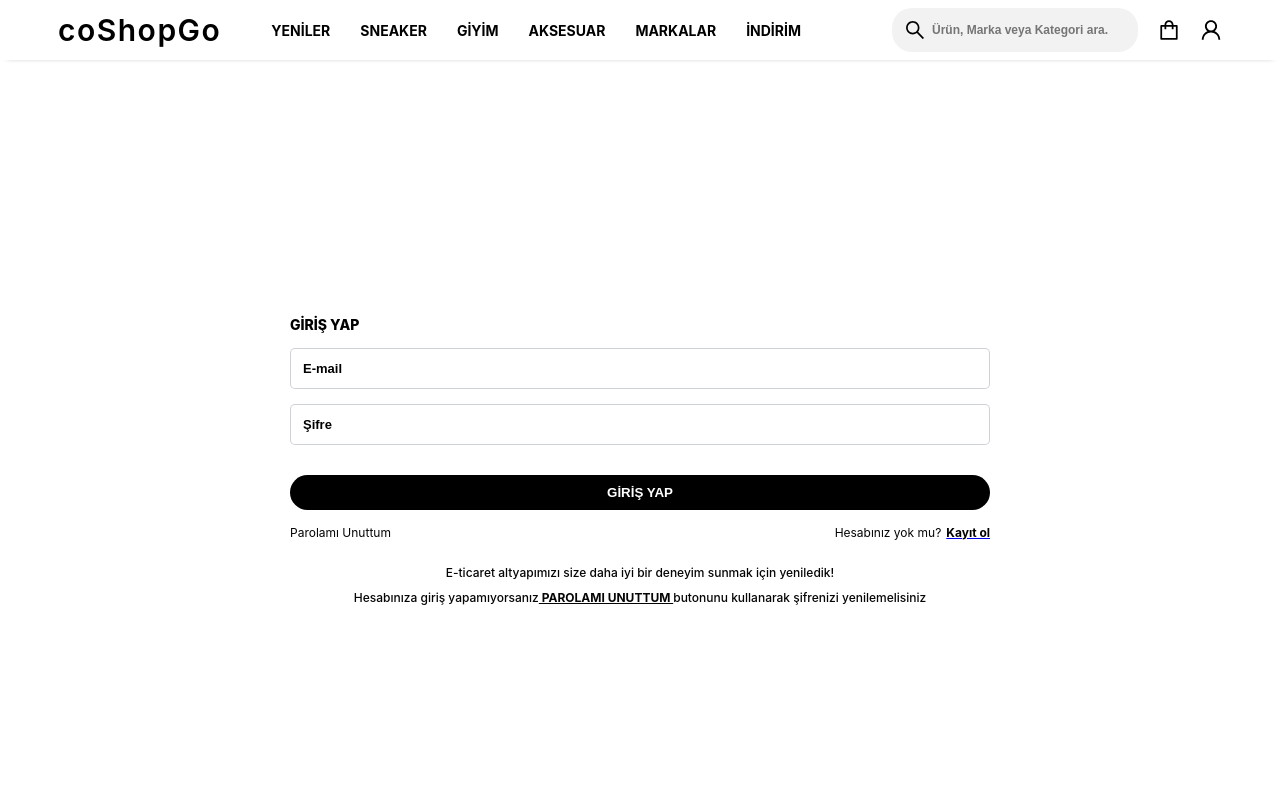
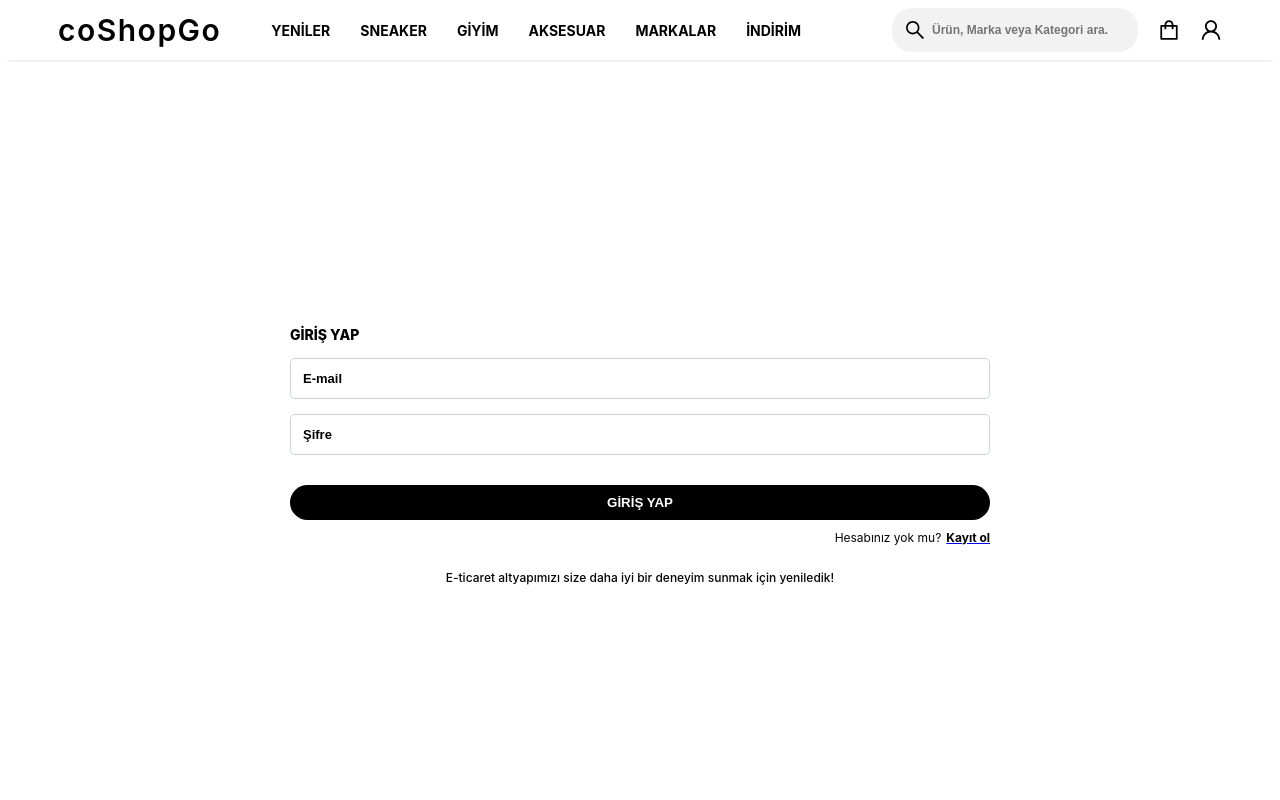
Before and after one commit to Development-Flows/coShopGo, a Next.js app in the folder apps/web/: page /account/login in a window 1280 px wide. Shown: the top 800 px of the page. Built offline with nearby package versions, Linux system fonts and the light colour scheme.

Commit message:
formik and yup added. Enabled on login and register pages.

```diff
--- a/apps/web/components/Footer/index.js
+++ b/apps/web/components/Footer/index.js
@@ -64,13 +64,13 @@ const Footer = () => {
       <div className={styles.footerContainer}>
         <div className={styles.footerWrapper}>
           {footerData.allItems.map((item, index) => (
-            <div className={styles.footerArea}>
+            <div key={index} className={styles.footerArea}>
               <div className={styles.titles} key={index}>
                 {item.title}
               </div>
               <div className={styles.subItems}>
-                {item.items.map((x) => (
-                  <div className={styles.subText}>{x.text}</div>
+                {item.items.map((x, index) => (
+                  <div key={index} className={styles.subText}>{x.text}</div>
                 ))}
               </div>
             </div>
--- a/apps/web/package.json
+++ b/apps/web/package.json
@@ -13,11 +13,13 @@
     "antd": "^5.0.3",
     "api": "*",
     "classnames": "^2.3.2",
+    "formik": "^2.2.9",
     "next": "13.0.0",
     "react": "^18.2.0",
     "react-dom": "^18.2.0",
     "react-icons": "^4.7.1",
-    "swiper": "^8.4.5"
+    "swiper": "^8.4.5",
+    "yup": "^0.32.11"
   },
   "devDependencies": {
     "@babel/core": "^7.0.0",
--- a/apps/web/pages/account/login/index.js
+++ b/apps/web/pages/account/login/index.js
@@ -1,40 +1,86 @@
 import Link from "next/link";
 import styles from "./login.module.css";
+import { Formik } from "formik";
+import * as Yup from "yup";
 
 const Login = () => {
   return (
+    <Formik
+      initialValues={{
+        email: "",
+        password: "",
+      }}
+      validationSchema={Yup.object({
+        email: Yup.string()
+          .email()
+          .required("Lütfen geçerli e-mail adresi giriniz."),
+        password: Yup.string().required("Lütfen şifrenizi giriniz."),
+      })}
+      onSubmit={(values, { resetForm, setSubmitting }) => {
+        //  console.log("values::::::", values);
+        setTimeout(() => {
+          resetForm();
+          setSubmitting(false);
+        }, 1000);
+      }}
+    >
+       {({
+            values,
+            errors,
+            handleChange,
+            handleSubmit,
+            handleReset,
+            isSubmitting,
+            touched,
+          }) => (
             <div className={styles.loginContainer}>
             <div className={styles.loginWrapper}>
               <div className={styles.loginText}>GİRİŞ YAP</div>
-        <form className={styles.loginForm}>
-          <input className={styles.mail} type="text" placeholder="E-mail" />
+              <form onSubmit={handleSubmit} className={styles.loginForm}>
+              {errors.email && touched.email && (
+                <div className={styles.loginErrors}>{errors.email}</div>
+              )}
+              <label htmlFor="email"></label>
+                <input
+                className={styles.mail}
+                id="email"
+                type="email"
+                placeholder="E-mail"
+                value={values.email}
+                onChange={handleChange}
+                />
+                 {errors.password && touched.password && (
+                <div className={styles.loginErrors}>{errors.password}</div>
+              )}
+                <label htmlFor="password"></label>
                 <input
                   className={styles.password}
+                  id="password"
                   type="password"
                   placeholder="Şifre"
+                  value={values.password}
+                  onChange={handleChange}
                 />
-          <button className={styles.loginBtn}>GİRİŞ YAP</button>
+                <button type="submit"
+                disabled={isSubmitting}
+                className={styles.loginBtn}>GİRİŞ YAP</button>
               </form>
-        <div className={styles.subInfo}>
-          <div className={styles.forgotPassword}>Parolamı Unuttum</div>
-          <div className={styles.accountInfo}>
-            Hesabınız yok mu?
-            <Link href="/account/register"><span className={styles.registerRedirect}>Kayıt ol</span></Link>
+                <div className={styles.accountInfo}> Hesabınız yok mu?
+                  <Link href="/account/register">
+                    <span className={styles.registerRedirect}>Kayıt ol</span>
+                  </Link>
                 </div>
-        </div>
+
               <div className={styles.loginInfoContainer}>
                 <div className={styles.loginInfo}>
                   E-ticaret altyapımızı size daha iyi bir deneyim sunmak için
                   yeniledik!
                 </div>
-          <div className={styles.loginInfoTwo}>
-            Hesabınıza giriş yapamıyorsanız
-            <span className={styles.smallInfo}> PAROLAMI UNUTTUM </span>
-            butonunu kullanarak şifrenizi yenilemelisiniz
               </div>
             </div>
           </div>
-    </div>
+          )}
+    </Formik>
   );
 };
 
--- a/apps/web/pages/account/login/login.module.css
+++ b/apps/web/pages/account/login/login.module.css
@@ -24,6 +24,8 @@
     border: 1px solid #9da5af80;
     outline: 0;
     border-radius: 5px;
+    color: #050505;
+    font-weight: 600;
 }
 .mail::placeholder{
     font-size: 13px;
@@ -37,6 +39,8 @@
     border: 1px solid #9da5af80;
     outline: 0;
     border-radius: 5px;
+    color: #050505;
+    font-weight: 600;
 }
 .password::placeholder{
     font-size: 13px;
@@ -59,16 +63,9 @@
     background-color: #29d698;
     padding: 10px;
 }
-.subInfo{
-    display: flex;
-    justify-content: space-between;
-    padding-top: 15px;
-}
-.forgotPassword{
-    font-size: 12px;
-    color: #050505;
-}
 .accountInfo{
+    margin-top: 10px;
+    text-align: end;
     font-size: 12px;
     color: #050505;
 }
@@ -88,15 +85,9 @@
     text-align: center;
     margin-bottom: 10px;
 }
-.loginInfoTwo{
-    color: #050505;
-    font-size: 12px;
-    font-weight: 500;
-    text-align: center;
+.loginErrors{
+   font-size: 12px;
+   color: #000;
+   font-weight: 700;
+   margin-bottom: 10px;
 }
-.smallInfo{
-    text-decoration: underline;
-    color: #050505;
-    font-size: 12px;
-    font-weight: 700;
-}
```
Also changed, not shown: apps/web/pages/account/register/index.js (+93 -11 lines), apps/web/pages/account/register/register.module.css (+8 -0 lines), 1 other file (tests, documents, lock files or other folders). Lines whose indentation alone changed are shown as unchanged.
